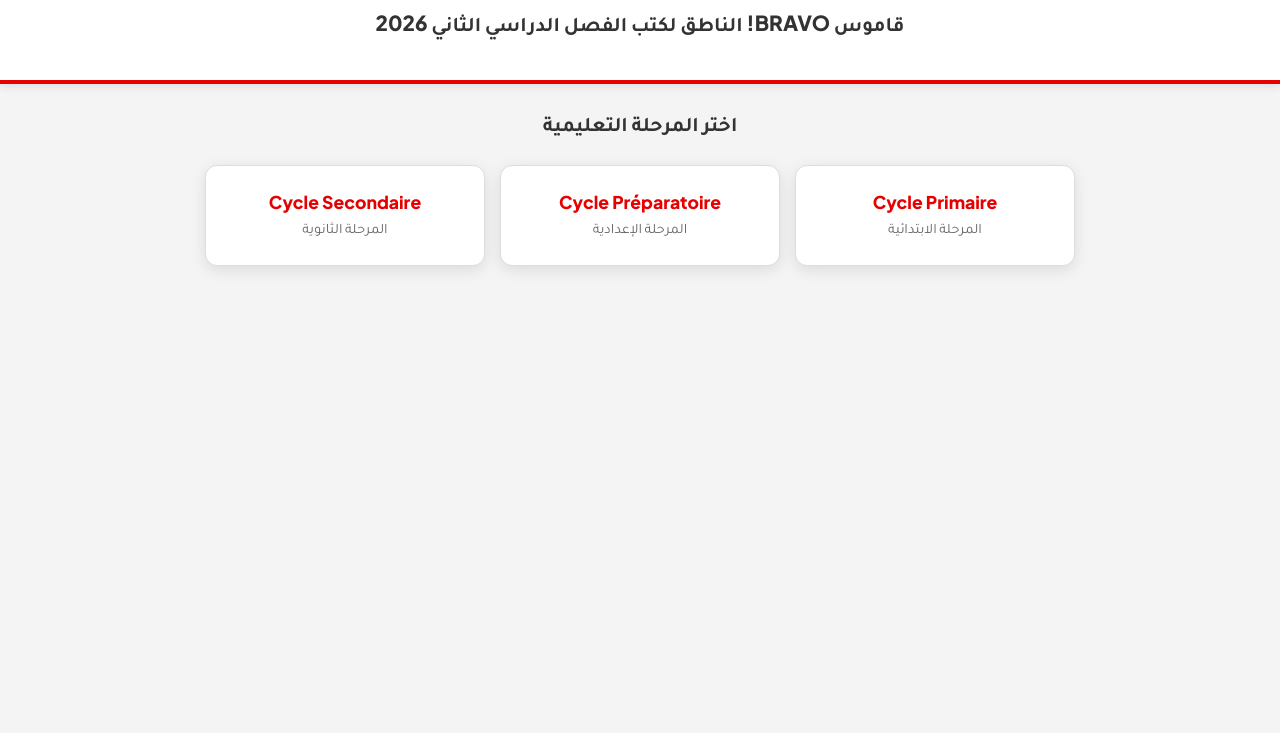
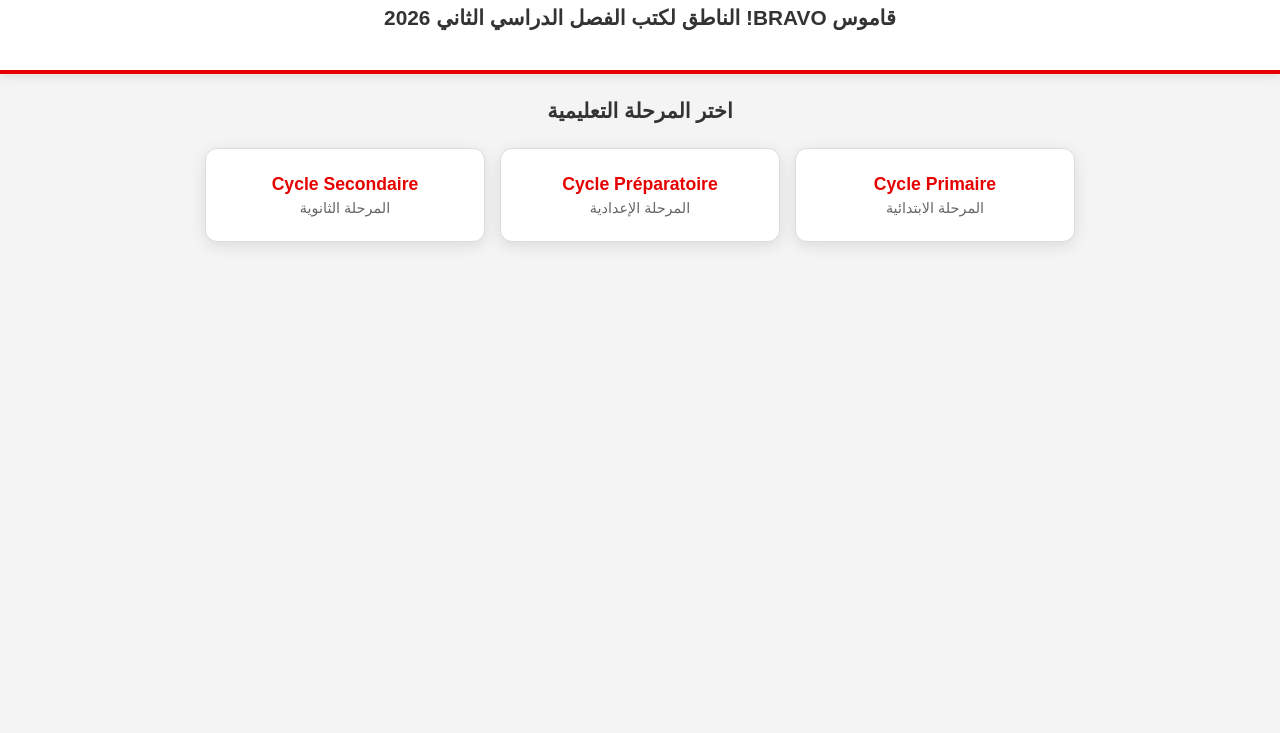
Before and after one commit to AmrHema/bravo-app, a plain HTML site: page index.html in a window 1280 px wide. Shown: the part 67-800 px from the top of the page. Drawn offline with Linux system fonts and the light colour scheme.

Commit message:
Update index.html

```diff
--- a/index.html
+++ b/index.html
@@ -1,10 +1,17 @@
 <!DOCTYPE html>
 <html lang="fr" dir="rtl">
 <head>
-    <meta charset="UTF-8">
+
+
+<meta charset="UTF-8">
     <meta name="viewport" content="width=device-width, initial-scale=1.0, maximum-scale=1.0, user-scalable=no">
+    <meta name="theme-color" content="#E60000">
     <title>BRAVO! en français</title>
-    <link href="https://fonts.googleapis.com/css2?family=Plus+Jakarta+Sans:wght@400;600;800&family=Tajawal:wght@400;700&display=swap" rel="stylesheet">
+    <link rel="manifest" href="manifest.json">
+    <link rel="icon" href="logo.png" type="image/png">
+
+
+
     <style>
         :root {
             --voda-red: #E60000;
```
